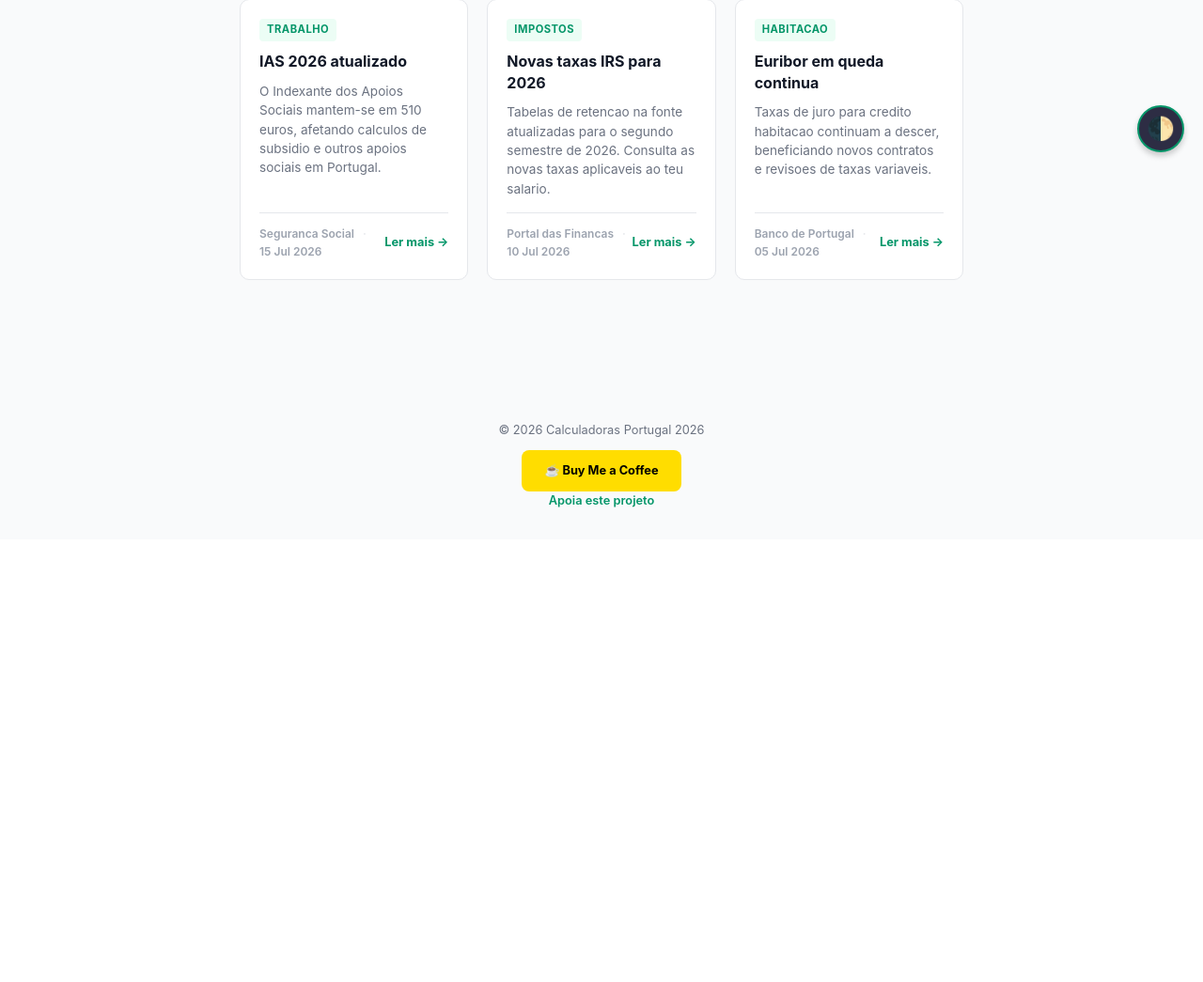
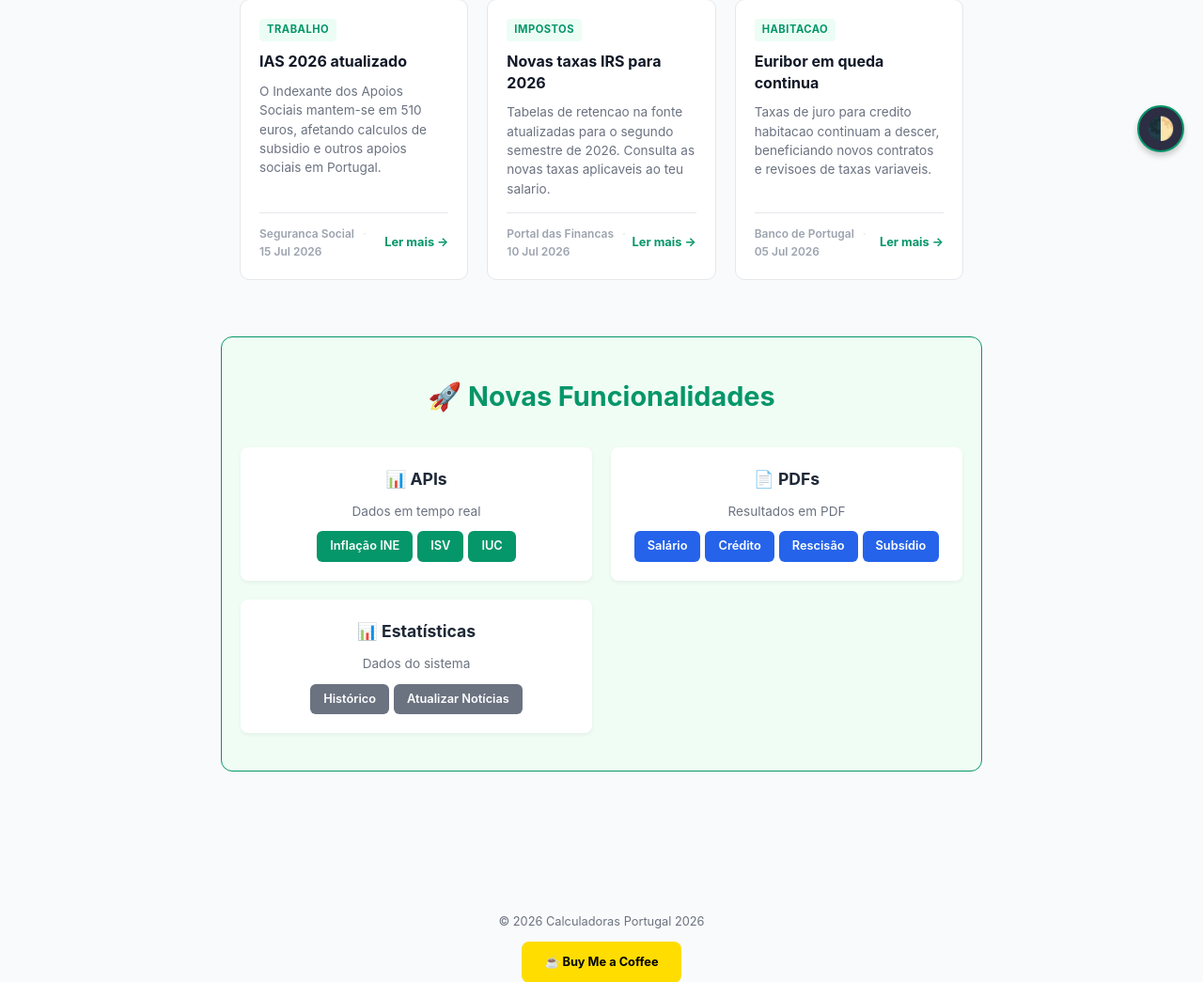
Before and after one commit to ondoreoku/calculadoras-portugal, a Flask app: page / in a window 1280 px wide. Shown: the part 618-1663 px from the top of the page at 94% size. Before the commit the page ends 1158 px from the top, so only its background shows below. Run offline with Flask 3, Linux system fonts and the light colour scheme; data that the repository does not hold is empty.

Commit message:
Fix: Secção Novas Funcionalidades dentro do block content

```diff
--- a/templates/home.html
+++ b/templates/home.html
@@ -2,36 +2,25 @@
 
 {# ========================================================================== #}
 {# BLOCO: title                                                               #}
-{# Substitui o título padrão da base.html para esta página específica.        #}
 {# ========================================================================== #}
 {% block title %}Início — Calculadoras Portugal 2026{% endblock %}
 
 {# ========================================================================== #}
 {# BLOCO: main_class                                                          #}
-{# Adiciona a classe CSS "home" ao elemento <main> para estilos específicos.  #}
 {# ========================================================================== #}
 {% block main_class %}home{% endblock %}
 
 {# ========================================================================== #}
 {# BLOCO: content                                                             #}
-{# Conteúdo principal da página. Inclui:                                      #}
-{#   — Título e subtítulo                                                     #}
-{#   — 4 cards das calculadoras (grid 4 colunas)                              #}
-{#   — Feed de notícias dinâmicas (vindas do SQLite via app.py)                 #}
 {# ========================================================================== #}
 {% block content %}
     <div class="container">
-        {# Título principal da página #}
+        {# Título principal #}
         <h1>Escolhe uma Calculadora</h1>
         <p class="subtitulo">Ferramentas financeiras para Portugal em 2026</p>
 
-        {# ========================================================================== #}
-        {# SECÇÃO: CARDS DAS CALCULADORAS                                           #}
-        {# Grid com 4 colunas (desktop), 2 (tablet), 1 (mobile).                    #}
-        {# Cada card é um link clicável que leva à respetiva calculadora.           #}
-        {# ========================================================================== #}
+        {# CARDS DAS CALCULADORAS #}
         <section class="sugestoes">
-            {# Card 1: Salário Líquido #}
             <a href="/salario" class="card-link">
                 <div class="card">
                     <h2>Salário Líquido</h2>
@@ -39,8 +28,6 @@
                     <span class="card-acao">Calcular &rarr;</span>
                 </div>
             </a>
-
-            {# Card 2: Crédito Habitação #}
             <a href="/credito" class="card-link">
                 <div class="card">
                     <h2>Crédito Habitação</h2>
@@ -48,8 +35,6 @@
                     <span class="card-acao">Calcular &rarr;</span>
                 </div>
             </a>
-
-            {# Card 3: Rescisão #}
             <a href="/rescisao" class="card-link">
                 <div class="card">
                     <h2>Rescisão</h2>
@@ -57,8 +42,6 @@
                     <span class="card-acao">Calcular &rarr;</span>
                 </div>
             </a>
-
-            {# Card 4: Subsídio Desemprego #}
             <a href="/subsidio" class="card-link">
                 <div class="card">
                     <h2>Subsídio Desemprego</h2>
@@ -68,66 +51,31 @@
             </a>
         </section>
 
-        {# ========================================================================== #}
-        {# SECÇÃO: FEED DE NOTÍCIAS                                                 #}
-        {# Recebe a variável 'noticias' passada pelo app.py.                        #}
-        {# Cada notícia tem: titulo, resumo, url, fonte, categoria, data            #}
-        {#                                                                            #}
-        {# ESTRUTURA DO CARD DE NOTÍCIA:                                            #}
-        {#   — Tag de categoria (canto superior)                                      #}
-        {#   — Título da notícia                                                    #}
-        {#   — Resumo (texto breve)                                                 #}
-        {#   — Rodapé: fonte · data · "Ler mais →"                                  #}
-        {#                                                                            #}
-        {# ALINHAMENTO DAS DATAS:                                                   #}
-        {#   O card usa flexbox com flex-direction: column.                           #}
-        {#   O rodapé tem margin-top: auto para ficar sempre no fundo.               #}
-        {#   Isto resolve o problema de alinhamento quando os resumos têm           #}
-        {#   comprimentos diferentes.                                               #}
-        {# ========================================================================== #}
+        {# FEED DE NOTÍCIAS #}
         <section class="noticias">
             <div class="noticias-header">
                 <h2>Notícias Relevantes</h2>
-                {# Link para atualizar notícias manualmente #}
                 <a href="/atualizar_noticias" class="atualizar-link">Atualizar feed</a>
             </div>
-
             <div class="noticias-grid">
-                {# Loop Jinja2: itera sobre a lista de notícias #}
-                {# noticias é passada pelo app.py (get_noticias()) #}
                 {% for noticia in noticias %}
                 <article class="noticia">
-                    {# Tag de categoria (ex: "Economia", "Habitação", "Trabalho") #}
                     <span class="noticia-categoria">{{ noticia.categoria }}</span>
-
-                    {# Título da notícia com link para o artigo original #}
-                    {# target="_blank" abre num novo separador (definido em base.html) #}
                     <h3>
                         <a href="{{ noticia.url }}" class="noticia-titulo-link">
                             {{ noticia.titulo }}
                         </a>
                     </h3>
-
-                    {# Resumo da notícia (já limpo de HTML no noticias.py) #}
                     <p>{{ noticia.resumo }}</p>
-
-                    {# Rodapé do card: alinhado no fundo graças ao flexbox #}
-                    {# margin-top: auto no CSS empurra isto para o fundo #}
                     <div class="noticia-rodape">
                         <span class="noticia-meta">
-                            {# Fonte da notícia (ex: "ECO", "Jornal de Negócios") #}
                             {{ noticia.fonte }}
-                            {# Separador visual · (ponto médio) #}
                             <span class="separador">·</span>
-                            {# Data de publicação (ex: "16 Jul 2026") #}
                             {{ noticia.data }}
                         </span>
-                        {# Link "Ler mais" para o artigo original #}
                         <a href="{{ noticia.url }}" class="ler-mais">Ler mais &rarr;</a>
                     </div>
                 </article>
-
-                {# Se não houver notícias, mostra mensagem #}
                 {% else %}
                 <article class="noticia noticia-vazia">
                     <p>Sem notícias disponíveis de momento.
@@ -136,37 +84,44 @@
                 {% endfor %}
             </div>
         </section>
-    </div>
-{% endblock %}
 
-        {# ========================================================================== #}
-        {# SECÇÃO: NOVAS FUNCIONALIDADES - APIs e PDFs                               #}
-        {# ========================================================================== #}
+        {# ==================================================================== #}
+        {# NOVAS FUNCIONALIDADES - APIs e PDFs                                  #}
+        {# ==================================================================== #}
         <section class="novas-funcionalidades" style="margin-top:60px;padding:40px 20px;background:#f0fdf4;border-radius:12px;border:1px solid #059669;">
             <h2 style="color:#059669;text-align:center;margin-bottom:30px;">🚀 Novas Funcionalidades</h2>
             <div style="display:grid;grid-template-columns:repeat(auto-fit,minmax(250px,1fr));gap:20px;">
 
-                <div style="background:white;padding:20px;border-radius:8px;text-align:center;">
+                <div style="background:white;padding:20px;border-radius:8px;text-align:center;box-shadow:0 2px 4px rgba(0,0,0,0.05);">
                     <h3 style="font-size:1.1rem;color:#1f2937;">📊 APIs</h3>
                     <p style="font-size:0.85rem;color:#6b7280;margin:10px 0;">Dados em tempo real</p>
-                    <a href="/api/ine/inflacao" target="_blank" style="display:inline-block;background:#059669;color:white;padding:8px 16px;border-radius:6px;text-decoration:none;font-weight:600;font-size:0.85rem;margin:5px;">Inflação INE</a>
-                    <a href="/api/carros/isv?ano=2020&cilindrada=2000&co2=150" target="_blank" style="display:inline-block;background:#059669;color:white;padding:8px 16px;border-radius:6px;text-decoration:none;font-weight:600;font-size:0.85rem;margin:5px;">ISV</a>
-                    <a href="/api/carros/iuc?ano=2020&co2=150" target="_blank" style="display:inline-block;background:#059669;color:white;padding:8px 16px;border-radius:6px;text-decoration:none;font-weight:600;font-size:0.85rem;margin:5px;">IUC</a>
+                    <div style="display:flex;flex-wrap:wrap;justify-content:center;gap:5px;">
+                        <a href="/api/ine/inflacao" target="_blank" style="display:inline-block;background:#059669;color:white;padding:6px 14px;border-radius:6px;text-decoration:none;font-weight:600;font-size:0.8rem;">Inflação INE</a>
+                        <a href="/api/carros/isv?ano=2020&cilindrada=2000&co2=150" target="_blank" style="display:inline-block;background:#059669;color:white;padding:6px 14px;border-radius:6px;text-decoration:none;font-weight:600;font-size:0.8rem;">ISV</a>
+                        <a href="/api/carros/iuc?ano=2020&co2=150" target="_blank" style="display:inline-block;background:#059669;color:white;padding:6px 14px;border-radius:6px;text-decoration:none;font-weight:600;font-size:0.8rem;">IUC</a>
+                    </div>
                 </div>
 
-                <div style="background:white;padding:20px;border-radius:8px;text-align:center;">
+                <div style="background:white;padding:20px;border-radius:8px;text-align:center;box-shadow:0 2px 4px rgba(0,0,0,0.05);">
                     <h3 style="font-size:1.1rem;color:#1f2937;">📄 PDFs</h3>
                     <p style="font-size:0.85rem;color:#6b7280;margin:10px 0;">Resultados em PDF</p>
-                    <a href="/salario/pdf?salario_bruto=1500" target="_blank" style="display:inline-block;background:#2563eb;color:white;padding:8px 16px;border-radius:6px;text-decoration:none;font-weight:600;font-size:0.85rem;margin:5px;">Salário</a>
-                    <a href="/credito/pdf?valor_imovel=200000&entrada=40000" target="_blank" style="display:inline-block;background:#2563eb;color:white;padding:8px 16px;border-radius:6px;text-decoration:none;font-weight:600;font-size:0.85rem;margin:5px;">Crédito</a>
-                    <a href="/rescisao/pdf?vencimento_base=1200" target="_blank" style="display:inline-block;background:#2563eb;color:white;padding:8px 16px;border-radius:6px;text-decoration:none;font-weight:600;font-size:0.85rem;margin:5px;">Rescisão</a>
-                    <a href="/subsidio/pdf?media_salarial=1200" target="_blank" style="display:inline-block;background:#2563eb;color:white;padding:8px 16px;border-radius:6px;text-decoration:none;font-weight:600;font-size:0.85rem;margin:5px;">Subsídio</a>
+                    <div style="display:flex;flex-wrap:wrap;justify-content:center;gap:5px;">
+                        <a href="/salario/pdf?salario_bruto=1500" target="_blank" style="display:inline-block;background:#2563eb;color:white;padding:6px 14px;border-radius:6px;text-decoration:none;font-weight:600;font-size:0.8rem;">Salário</a>
+                        <a href="/credito/pdf?valor_imovel=200000&entrada=40000" target="_blank" style="display:inline-block;background:#2563eb;color:white;padding:6px 14px;border-radius:6px;text-decoration:none;font-weight:600;font-size:0.8rem;">Crédito</a>
+                        <a href="/rescisao/pdf?vencimento_base=1200" target="_blank" style="display:inline-block;background:#2563eb;color:white;padding:6px 14px;border-radius:6px;text-decoration:none;font-weight:600;font-size:0.8rem;">Rescisão</a>
+                        <a href="/subsidio/pdf?media_salarial=1200" target="_blank" style="display:inline-block;background:#2563eb;color:white;padding:6px 14px;border-radius:6px;text-decoration:none;font-weight:600;font-size:0.8rem;">Subsídio</a>
+                    </div>
                 </div>
 
-                <div style="background:white;padding:20px;border-radius:8px;text-align:center;">
-                    <h3 style="font-size:1.1rem;color:#1f2937;">🔗 Documentação</h3>
-                    <p style="font-size:0.85rem;color:#6b7280;margin:10px 0;">APIs disponíveis</p>
-                    <a href="#" style="display:inline-block;background:#6b7280;color:white;padding:8px 16px;border-radius:6px;text-decoration:none;font-weight:600;font-size:0.85rem;margin:5px;">Ver todas as APIs</a>
+                <div style="background:white;padding:20px;border-radius:8px;text-align:center;box-shadow:0 2px 4px rgba(0,0,0,0.05);">
+                    <h3 style="font-size:1.1rem;color:#1f2937;">📊 Estatísticas</h3>
+                    <p style="font-size:0.85rem;color:#6b7280;margin:10px 0;">Dados do sistema</p>
+                    <div style="display:flex;flex-wrap:wrap;justify-content:center;gap:5px;">
+                        <a href="/historico" style="display:inline-block;background:#6b7280;color:white;padding:6px 14px;border-radius:6px;text-decoration:none;font-weight:600;font-size:0.8rem;">Histórico</a>
+                        <a href="/atualizar_noticias" style="display:inline-block;background:#6b7280;color:white;padding:6px 14px;border-radius:6px;text-decoration:none;font-weight:600;font-size:0.8rem;">Atualizar Notícias</a>
+                    </div>
                 </div>
             </div>
         </section>
+    </div>
+{% endblock %}
```
